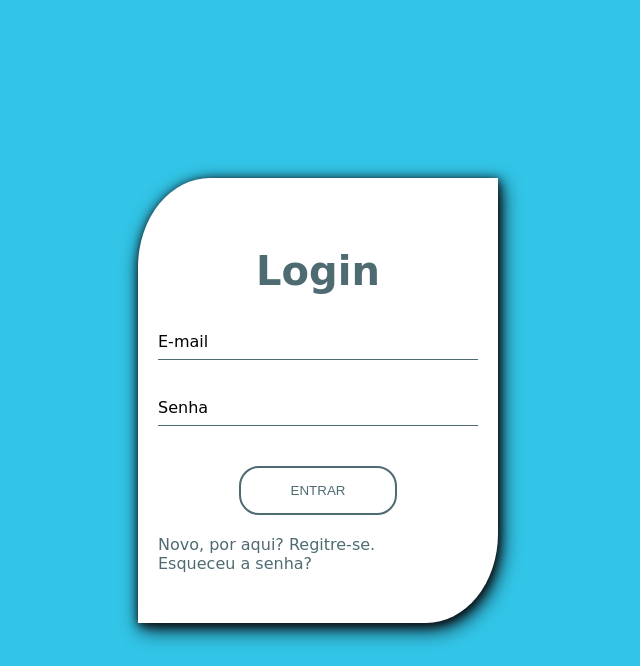
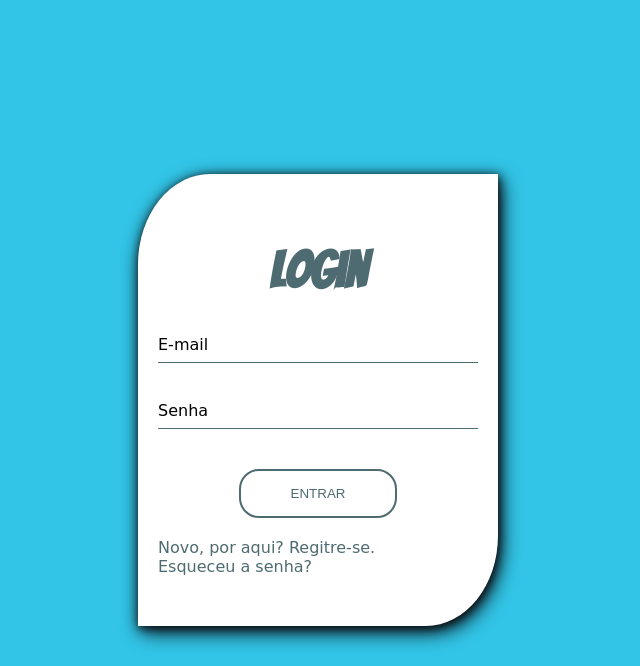
Before and after one commit to renanNun/nunes-comics, a PHP site: page /login.html in a window 1280 px wide. Shown: the top 666 px of the page, without its empty margins (322-962 px from the left). Run offline with PHP 8.4, Linux system fonts and the light colour scheme; some web fonts are replaced.

Commit message:
mudando a fonte

```diff
--- a/nunescomics/html/css/styles.css
+++ b/nunescomics/html/css/styles.css
@@ -17,7 +17,8 @@ body{
 
 
 h1{
-	font-size: 40px;
+	font-family: 'Bangers', cursive;
+	font-size: 50px;
 	text-align: center;
 	margin: 20px;
 	color:#4E6B71;
--- a/nunescomics/html/login.html
+++ b/nunescomics/html/login.html
@@ -7,6 +7,8 @@
     <link rel="stylesheet" href="css/styles.css">
     <link rel="preconnect" href="https://fonts.gstatic.com">
     <link href="https://fonts.googleapis.com/css2?family=Baloo+Tamma+2&display=swap" rel="stylesheet">
+    <link rel="preconnect" href="https://fonts.gstatic.com">
+    <link href="https://fonts.googleapis.com/css2?family=Bangers&display=swap" rel="stylesheet">
 
 	</head>
 
```
